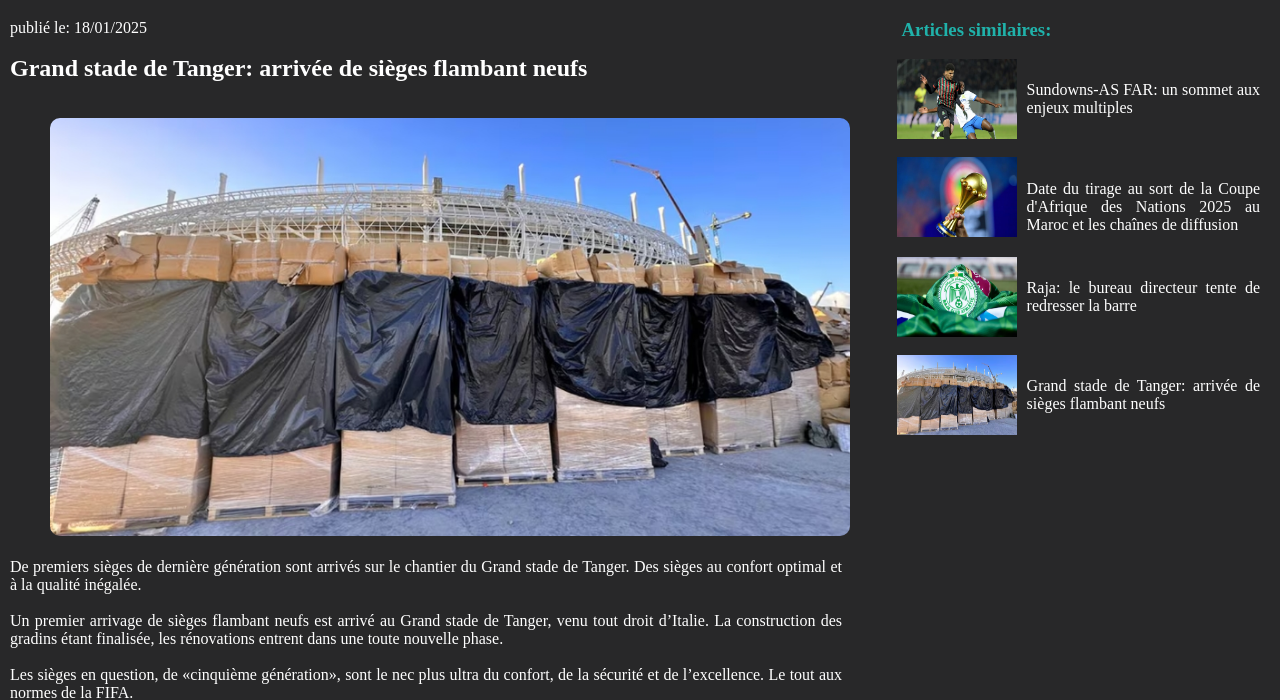
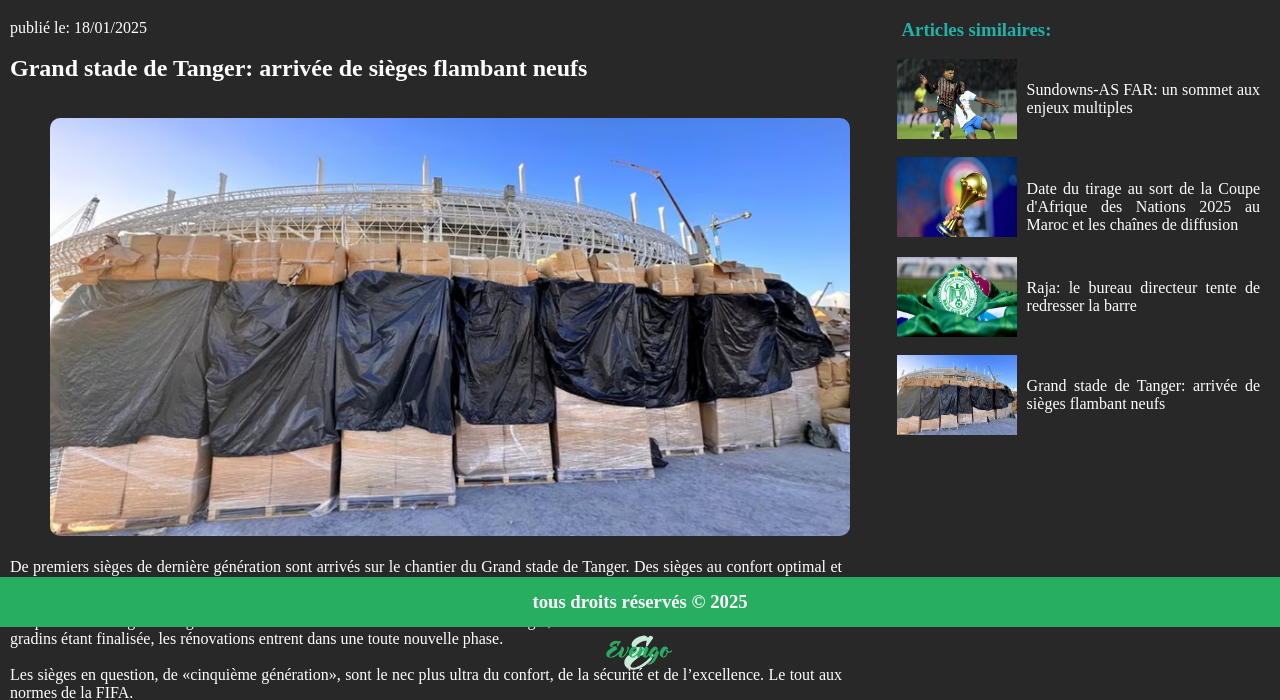
Before and after one commit to yassinerenji/EvenGo, a plain HTML site: page act4.html in a window 1280 px wide. Shown: the part 103-803 px from the top of the page. Drawn offline with Linux system fonts and the light colour scheme.

Commit message:
Update act4.html

```diff
--- a/act4.html
+++ b/act4.html
@@ -100,6 +100,9 @@
         background-color: #27AE60;
         text-align: center;
         line-height: 50px;
+        position: absolute;
+        bottom: 70px;
+        width: 100%;
     }
     footer h3{
         color: white;
```
